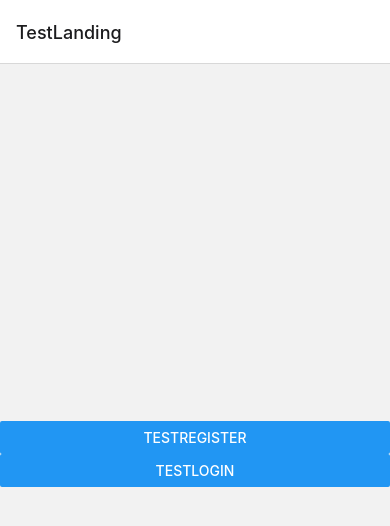
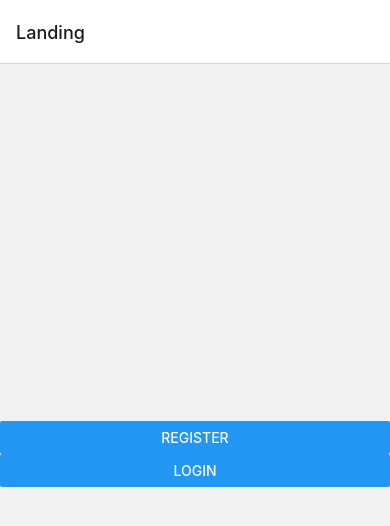
Before and after one commit to miles-akio/CECS443-MusicLoversApplication, a React Native app: screen / in a window 390 px wide. Shown: the top 526 px of the page. Built offline with nearby package versions, Linux system fonts and the light colour scheme.

Commit message:
Revert "Working basic page navigation"

```diff
--- a/App.js
+++ b/App.js
@@ -6,19 +6,15 @@ import { View, Text } from 'react-native';
 import { NavigationContainer } from '@react-navigation/native';
 import { createNativeStackNavigator } from '@react-navigation/native-stack';
 
-import TestLandingScreen from './components/auth/TestLanding'
-import TestRegisterScreen from './components/auth/TestRegister'
-
-
+import LandingScreen from './components/auth/Landing'
 import { createStackNavigator } from '@react-navigation/stack';
 
 const Stack = createStackNavigator();
 function App() {
   return (
     <NavigationContainer>
-      <Stack.Navigator initialRouteName="TestLanding">
-        <Stack.Screen name ="TestLanding" component = {TestLandingScreen} options={{headerShown:true}}/>
-        <Stack.Screen name ="TestRegister" component = {TestRegisterScreen} options={{headerShown:true}}/>
+      <Stack.Navigator initialRouteName="Landing">
+      <Stack.Screen name ="Landing" component = {LandingScreen} options={{headerShown:true}}/>
       </Stack.Navigator>
     </NavigationContainer>
   );
--- a/components/auth/TestLanding.js
+++ /dev/null
@@ -1,17 +0,0 @@
-import React from 'react'
-import { Text, Button, View } from 'react-native'
-
-export default function TestLanding ({navigation}) {
-    return (
-      <View style={{flex:1, justifyContent: 'center'}}>
-        <Button
-          title = "TestRegister"
-          onPress={()=> navigation.navigate("TestRegister")}/>
-
-        <Button
-          title = "TestLogin"
-          onPress={()=> navigation.navigate("TestLogin")}/>
-
-      </View>
-    )
-  }
--- a/components/auth/TestRegister.js
+++ /dev/null
@@ -1,25 +0,0 @@
-import * as React from 'react';
-import { View, Text, TextInput, StyleSheet } from 'react-native';
-import { NavigationContainer } from '@react-navigation/native';
-import { createNativeStackNavigator } from '@react-navigation/native-stack';
-import { createStackNavigator } from '@react-navigation/stack';
-
-export default function TestRegisterScreen ({navigation}) {
-    const [text, onChangeText] = React.useState('Enter text here');
-
-    return (
-        <View style={{ flex: 1, alignItems: 'center', justifyContent: 'center' }}>
-            <Text>Test Input Text Box</Text>
-            <TextInput style={styles.input} onChangeText={onChangeText} value={text} clearTextOnFocus={true}/>
-    </View>
-    )
-}
-
-const styles = StyleSheet.create({
-  input: {
-    height: 40,
-    margin: 12,
-    borderWidth: 1,
-    padding: 10,
-  },
-});
```
